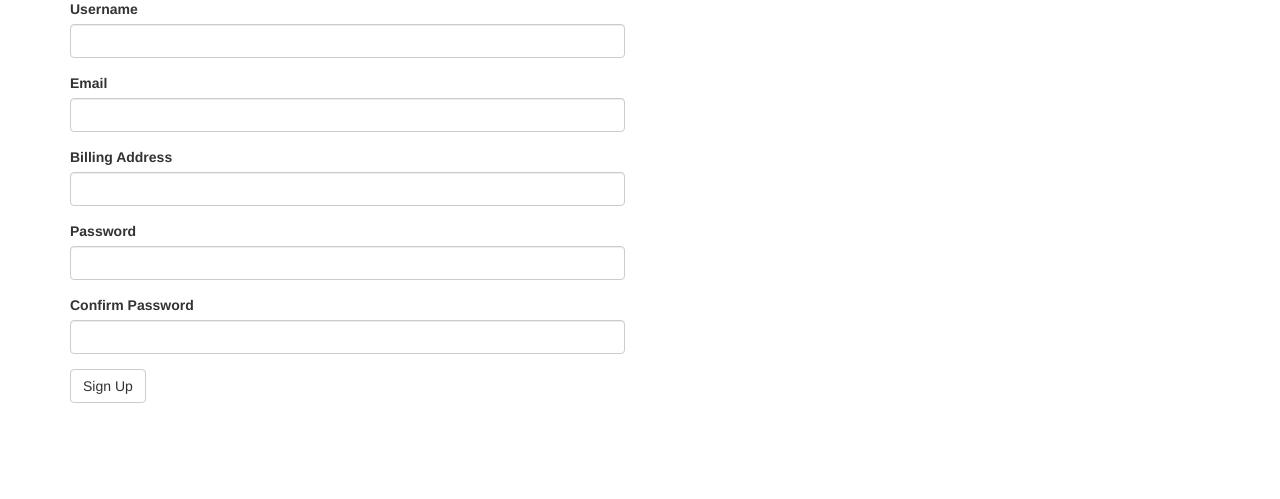
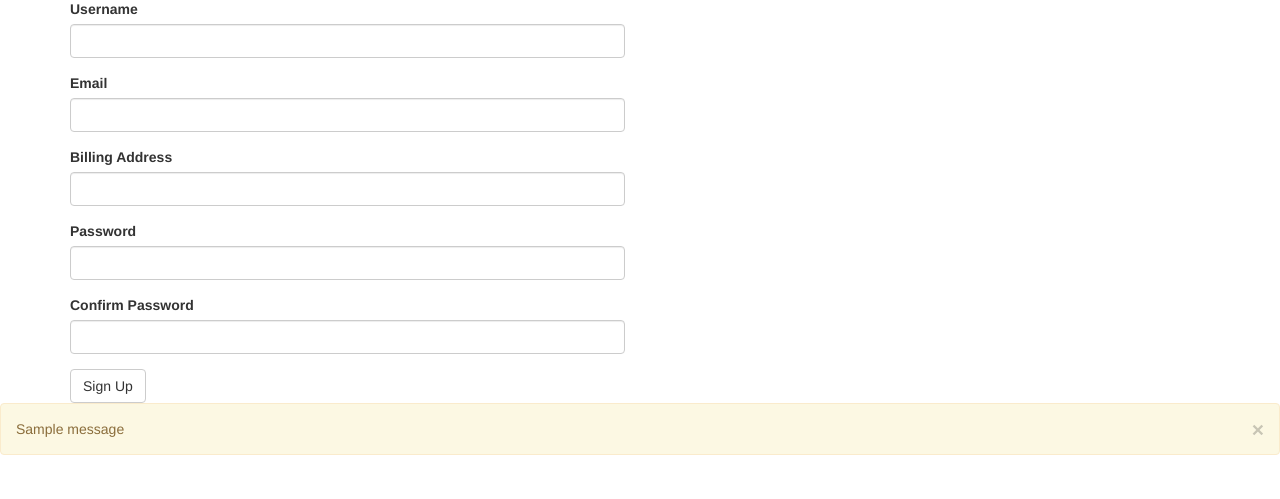
Before and after one commit to Rachel-ty/Database_PJ, a Flask app: page /signup in a window 1280 px wide. Shown: the part 113-612 px from the top of the page. Run offline with Flask 3, Linux system fonts and the light colour scheme; tables that the repository leaves empty or names only in its code hold one stand-in row (Sample ...); one stand-in notice (Sample message) is shown; some libraries are stand-ins or nearby versions.

Commit message:
fix signup exception bug

```diff
--- a/app.py
+++ b/app.py
@@ -119,13 +119,11 @@ def signup():
         )
         try:
             cursor.execute(insert_query, data)
-            conn.commit()  # commit to make changes persistent in the database
             print("Query executed successfully")
+            return redirect(url_for('login'))
         except Exception as e:
-            print(f"An error occurred: {e}")
-            conn.rollback()  # rollback to the previous state if any error occurred
-        print(cursor.fetchall())
-        return redirect(url_for('login'))
+            flash(f"An error occurred: {e}")
+
     return render_template('signup.html', title='Sign Up', form=form)
 
 
--- a/templates/signup.html
+++ b/templates/signup.html
@@ -14,4 +14,11 @@
         </div>
     </div>
 </div>
+
+{% for message in get_flashed_messages() %}
+<div class="alert alert-warning">
+    <button type="button" class="close" data-dismiss="alert">&times;</button>
+    {{ message }}
+</div>
+{% endfor %}
 {% endblock %}
```
